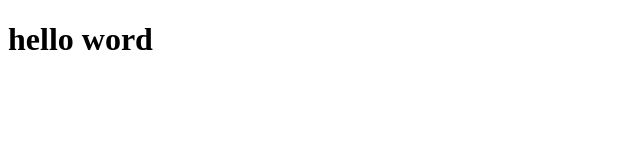
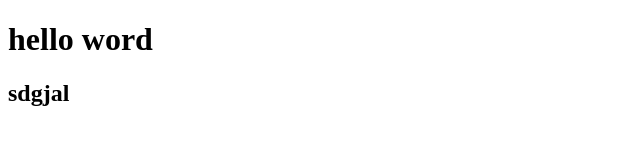
Before and after one commit to wangpan617/gitDemo, a plain HTML site: page index.html in a window 1280 px wide. Shown: the whole page, without its empty margins (0-640 px from the left). Drawn offline with Linux system fonts and the light colour scheme.

Commit message:
这是第三次提交，修改index.html文件

```diff
--- a/index.html
+++ b/index.html
@@ -1,8 +1,8 @@
 <!--
  * @Author: your name
  * @Date: 2020-10-22 14:16:43
- * @LastEditTime: 2020-10-22 14:21:06
- * @LastEditors: your name
+ * @LastEditTime: 2020-10-22 14:25:33
+ * @LastEditors: Please set LastEditors
  * @Description: In User Settings Edit
  * @FilePath: \gitDemo\index.html
 -->
@@ -15,5 +15,6 @@
 </head>
 <body>
     <h1>hello word</h1>
+    <h2>sdgjal</h2>
 </body>
 </html>
```
